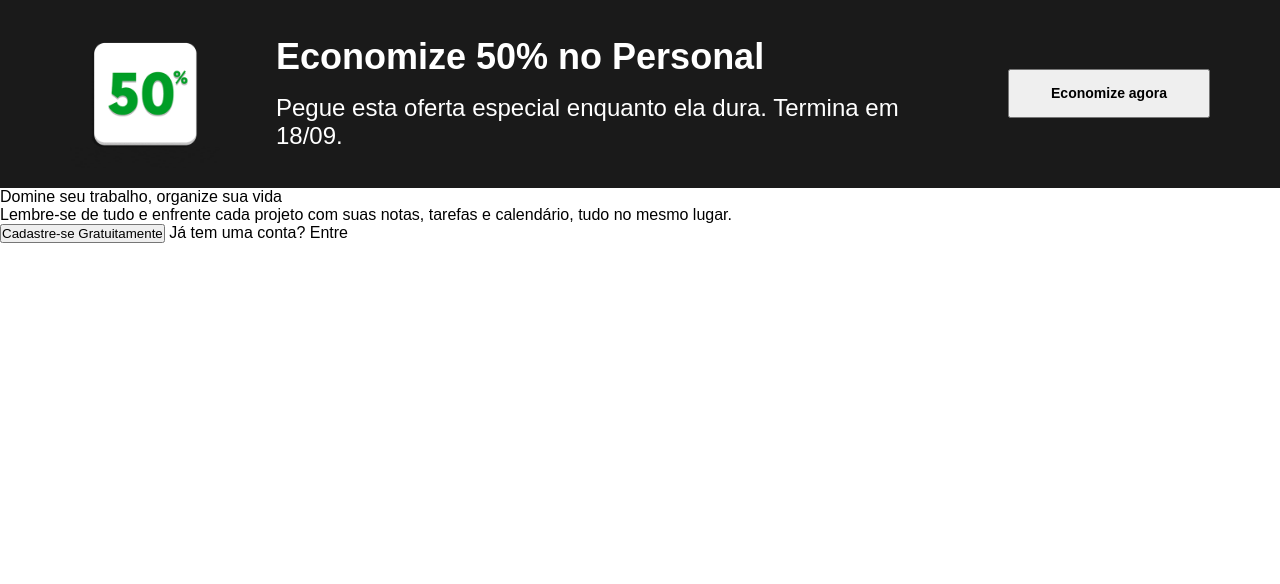
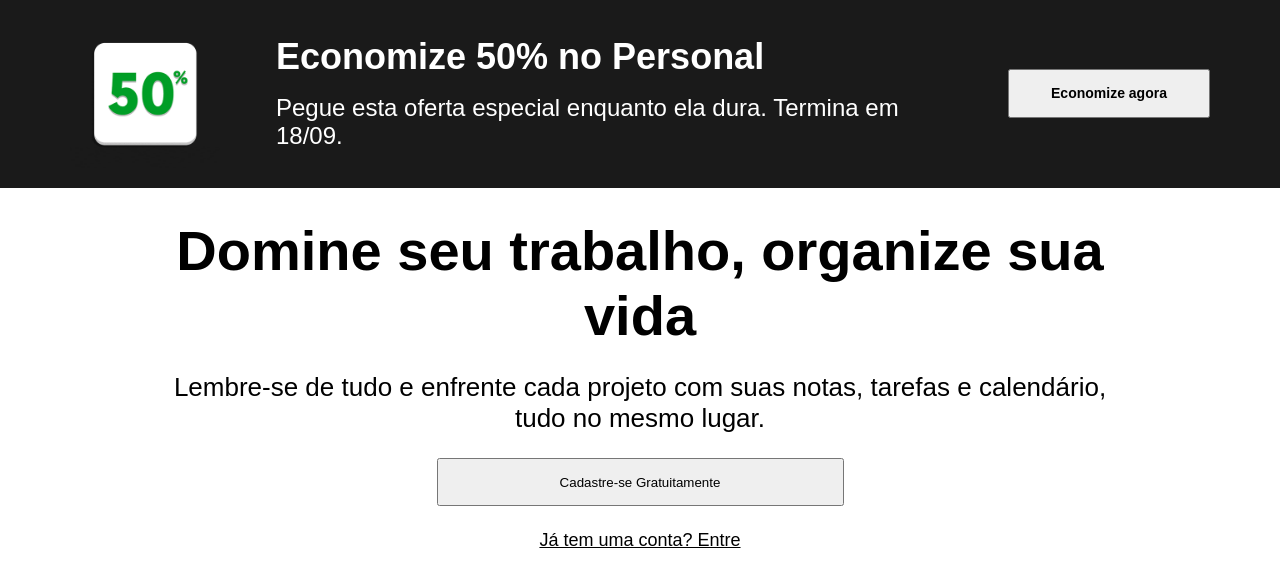
Before and after one commit to matheushenriqueferreira/projeto-1, a plain HTML site: page index.html in a window 1280 px wide. Shown: the part 82-666 px from the top of the page. Drawn offline with Linux system fonts and the light colour scheme.

Commit message:
Defindo estilos, espaçamentos e tamanho

```diff
--- a/styles.css
+++ b/styles.css
@@ -147,6 +147,47 @@ main {
   min-height: 49px;
 }
 
+#section2 {
+  display: flex;
+  align-items: center;
+  width: 100%;
+  margin-top: 30px;
+}
+
+.section2Content {
+  display: flex;
+  text-align: center;
+  gap: 1.5em;
+  flex-direction: column;
+  align-items: center;
+  margin: 0 auto;
+  width: 100%;
+  max-width: 1220px;
+}
+
+.section2Title {
+  font-size: 56px;
+  font-weight: 700;
+  max-width: 976px;
+}
+
+.section2Description {
+  font-size: 26px;
+  max-width: 976px;
+}
+
+#section2BtnRegister {
+  width: 100%;
+  height: 48px;
+  max-width: 407px;
+  max-height: 48px;
+}
+
+#section2LinkLogin {
+  font-size: 18px;
+  text-decoration: underline;
+}
+
 @media screen and (max-width: 768px) {
   .headerContainer, .section1Content {
     justify-content: space-between;
```
